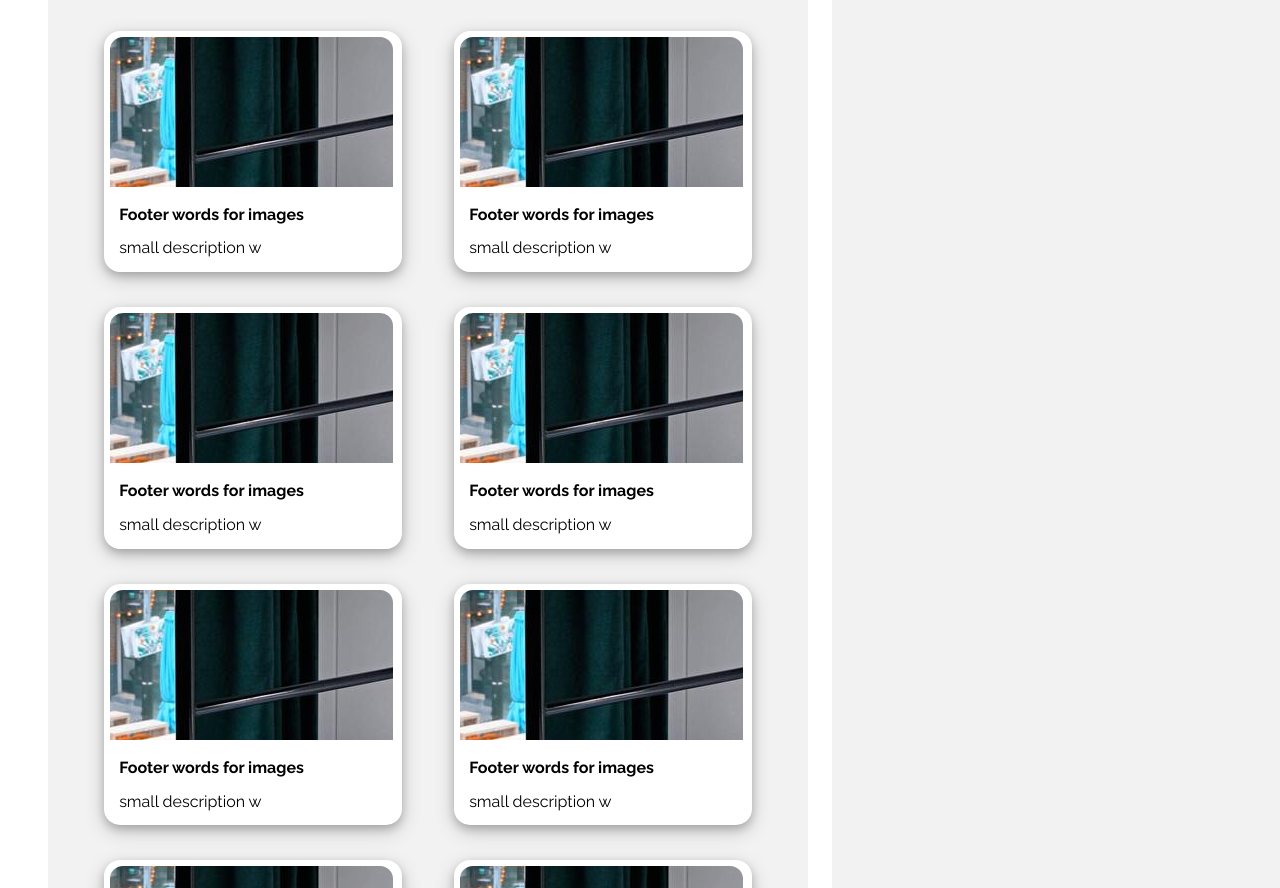
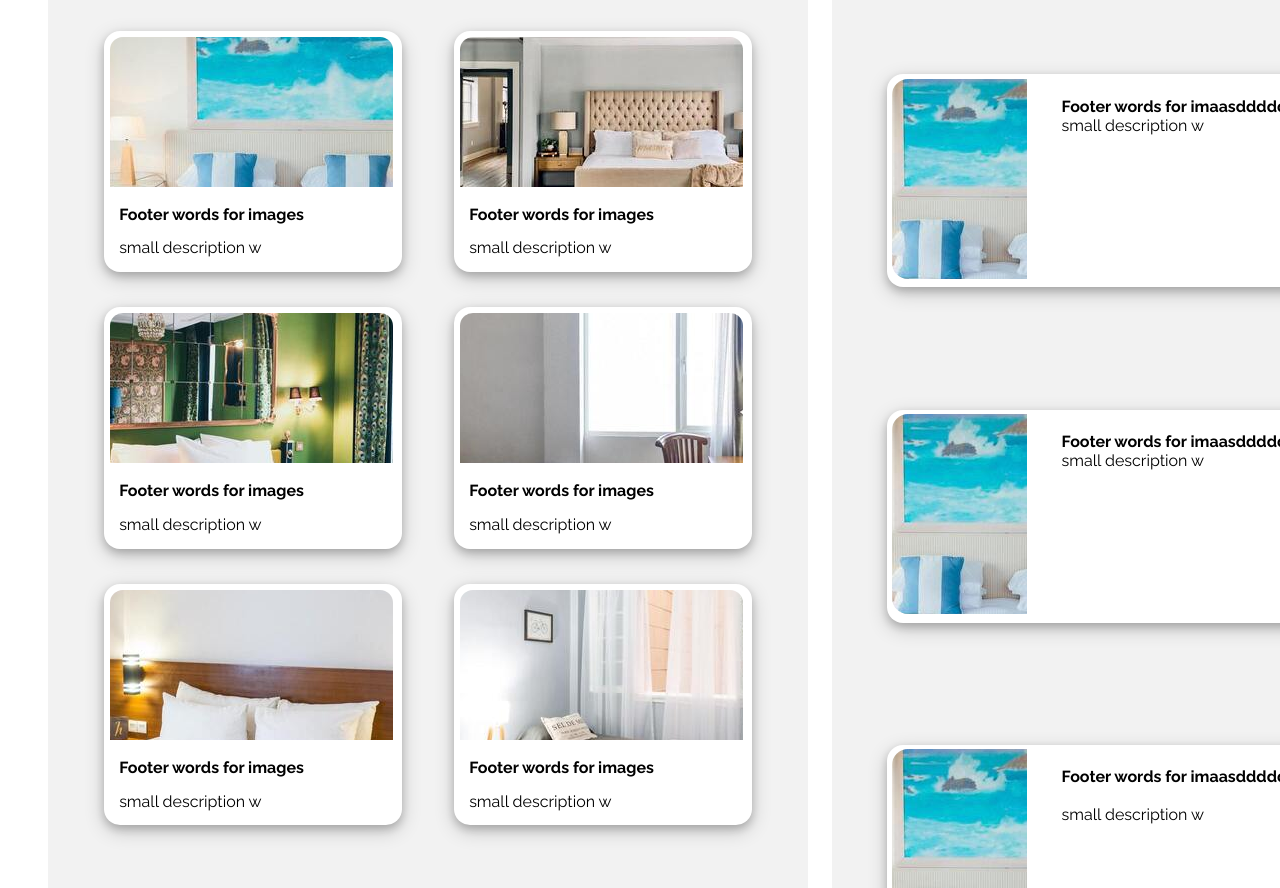
Before and after one commit to Slawernos/secondproject, a plain HTML site: page index.html in a window 1280 px wide. Shown: the part 448-1336 px from the top of the page. Drawn offline with Linux system fonts and the light colour scheme.

Commit message:
Revert "Revert "changes done""
This reverts commit 14035fc214ac9d46b9cbf4431c3b9669f3144870.

```diff
--- a/index.html
+++ b/index.html
@@ -49,50 +49,54 @@
         <div id="accomodotations">
             <div><h1>Accomodations in Marseilles</h1></div>
             <div class="imagebox">
-                <img src="images/hebergements/3_medium/marcus-loke-WQJvWU_HZFo-unsplash.jpg">
+                <img src="images/hebergements/4_small/annie-spratt-Eg1qcIitAuA-unsplash.jpg">
                 <p>Footer words for images</p>
                 <p>small description w</p>
             </div>
             <div class="imagebox">
-                <img src="images/hebergements/3_medium/marcus-loke-WQJvWU_HZFo-unsplash.jpg">
+                <img src="images/hebergements/4_small/aw-creative-VGs8z60yT2c-unsplash.jpg">
                 <p>Footer words for images</p>
                 <p>small description w</p>
             </div>
             <div class="imagebox">
-                <img src="images/hebergements/3_medium/marcus-loke-WQJvWU_HZFo-unsplash.jpg">
+                <img src="images/hebergements/4_small/emile-guillemot-Bj_rcSC5XfE-unsplash.jpg">
                 <p>Footer words for images</p>
                 <p>small description w</p>
             </div>
             <div class="imagebox">
-                <img src="images/hebergements/3_medium/marcus-loke-WQJvWU_HZFo-unsplash.jpg">
+                <img src="images/hebergements/4_small/febrian-zakaria-M6S1WvfW68A-unsplash.jpg">
                 <p>Footer words for images</p>
                 <p>small description w</p>
             </div>
             <div class="imagebox">
-                <img src="images/hebergements/3_medium/marcus-loke-WQJvWU_HZFo-unsplash.jpg">
+                <img src="images/hebergements/4_small/febrian-zakaria-sjvU0THccQA-unsplash.jpg">
                 <p>Footer words for images</p>
                 <p>small description w</p>
             </div>
             <div class="imagebox">
-                <img src="images/hebergements/3_medium/marcus-loke-WQJvWU_HZFo-unsplash.jpg">
+                <img src="images/hebergements/4_small/fred-kleber-gTbaxaVLvsg-unsplash.jpg">
+                <p>Footer words for images</p>
+                <p>small description w</p>
+            </div>
+
+<!-- not part of project yet but under development...-->
+<!--
+            <div class="imagebox">
+                <img src="images/hebergements/4_small/marcus-loke-WQJvWU_HZFo-unsplash.jpg">
                 <p>Footer words for images</p>
                 <p>small description w</p>
             </div>
             <div class="imagebox">
-                <img src="images/hebergements/3_medium/marcus-loke-WQJvWU_HZFo-unsplash.jpg">
+                <img src="images/hebergements/4_small/nicate-lee-kT-ZyaiwBe0-unsplash.jpg">
                 <p>Footer words for images</p>
                 <p>small description w</p>
             </div>
             <div class="imagebox">
-                <img src="images/hebergements/3_medium/marcus-loke-WQJvWU_HZFo-unsplash.jpg">
+                <img src="images/hebergements/4_small/reisetopia-B8WIgxA_PFU-unsplash.jpg">
                 <p>Footer words for images</p>
                 <p>small description w</p>
             </div>
-            <div class="imagebox">
-                <img src="images/hebergements/3_medium/marcus-loke-WQJvWU_HZFo-unsplash.jpg">
-                <p>Footer words for images</p>
-                <p>small description w</p>
-            </div>
+-->
             <div class="imagebox" id="showmore">
                 <h1>Show more</h1>
             </div>
@@ -102,7 +106,25 @@
 
 
         </div>
-        <div id="mostpopular">2</div>
+        <div id="mostpopular">
+            <div><h1>Most popular</h1></div>
+            <div class="imagebox">
+                <img src="images/hebergements/4_small/annie-spratt-Eg1qcIitAuA-unsplash.jpg">
+                <p>Footer words for imaasdddddges<span class="description"><br>small description w</span></p>
+
+            </div>
+            <div class="imagebox">
+                <img src="images/hebergements/4_small/annie-spratt-Eg1qcIitAuA-unsplash.jpg">
+                <p>Footer words for imaasdddddges<span class="description"><br>small description w</span></p>
+            </div>
+            <div class="imagebox">
+                <img src="images/hebergements/4_small/annie-spratt-Eg1qcIitAuA-unsplash.jpg">
+                <p>Footer words for imaasdddddges<span class="description"><br><br>small description w</span></p>
+            </div>
+
+
+
+        </div>
     </div>
 
 
```
